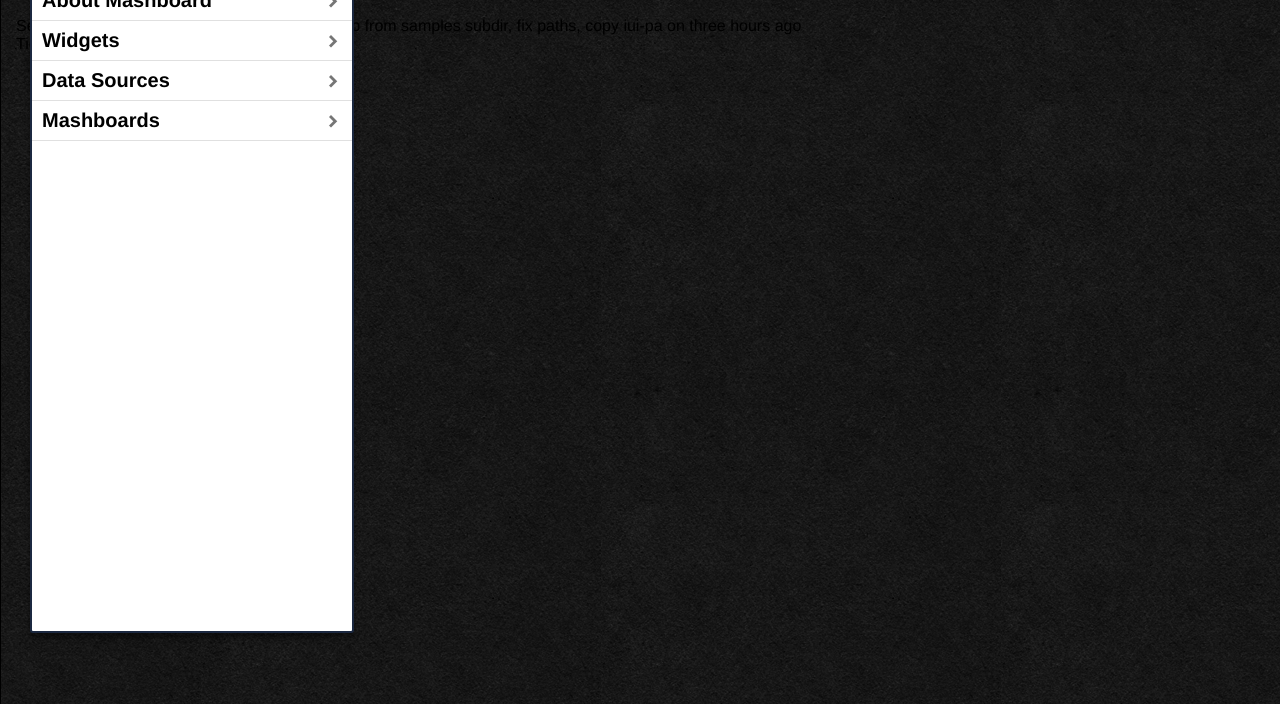
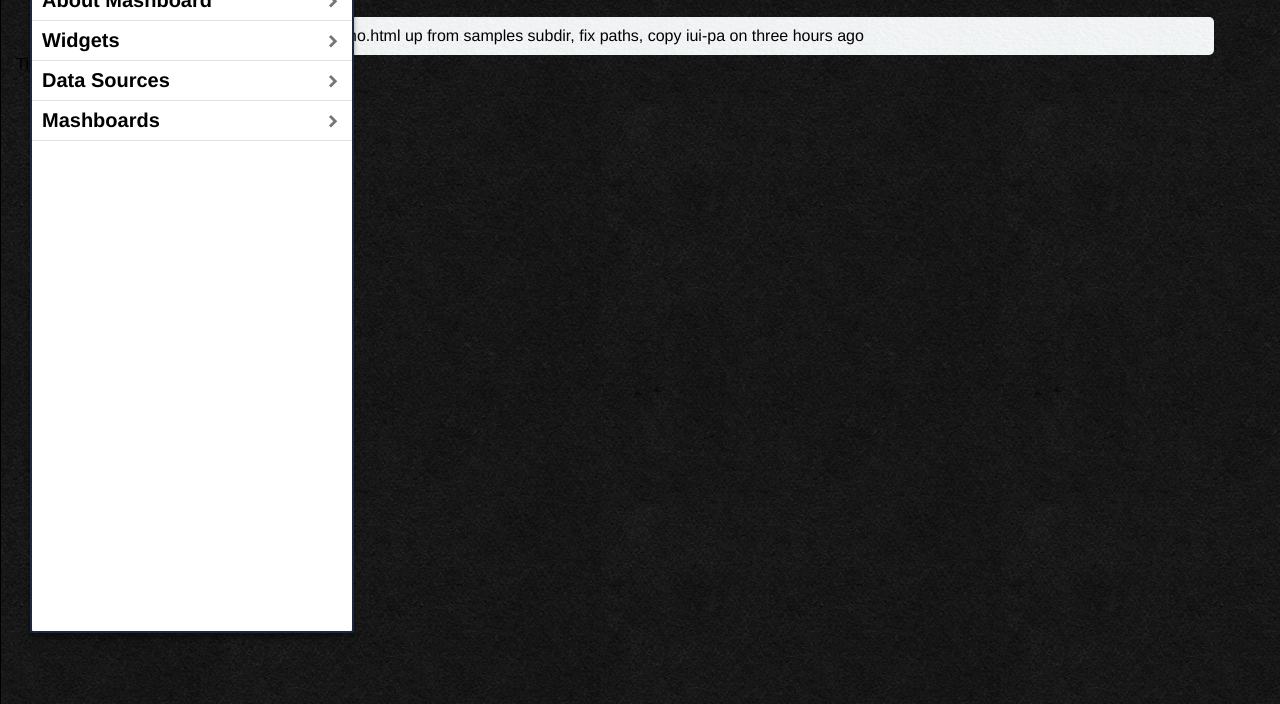
Before and after one commit to mikhailxu/Mashboard, a plain HTML site: page index.html in a window 1280 px wide. Shown: the part 96-800 px from the top of the page. Drawn offline with Linux system fonts and the light colour scheme.

Commit message:
styling the ticker items

```diff
--- a/css/custom.css
+++ b/css/custom.css
@@ -1,3 +1,11 @@
 #iuipad-content-panel{
     background:url("../images/black_paper.png");
 }
+.ticket-entry{
+    width:90%;
+    margin:0 auto;
+    clear:both;
+    background:url('../images/handmadepaper.png');
+    padding:10px;
+    border-radius:5px;
+}
```
